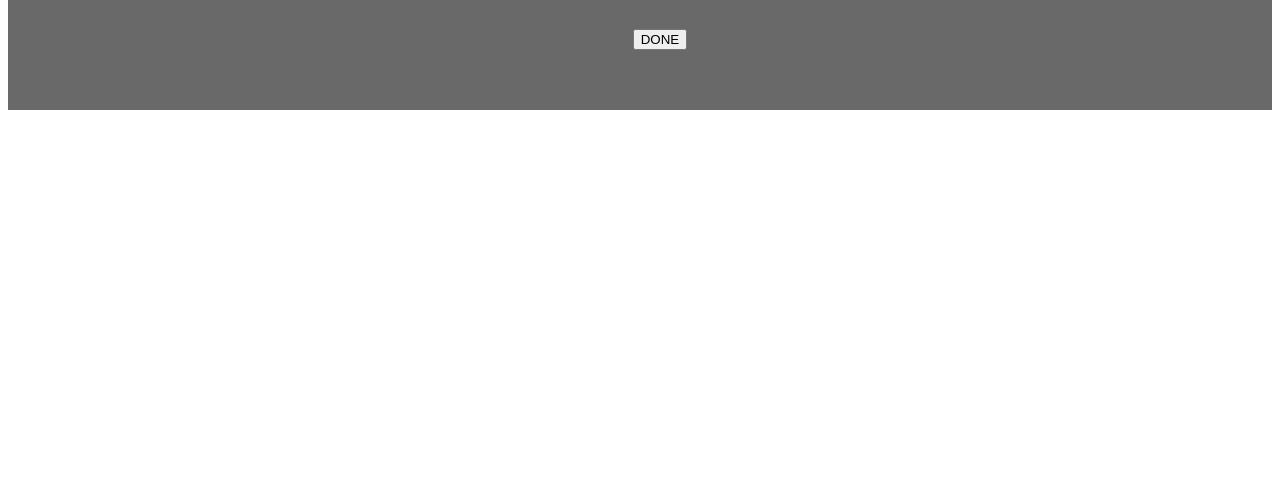
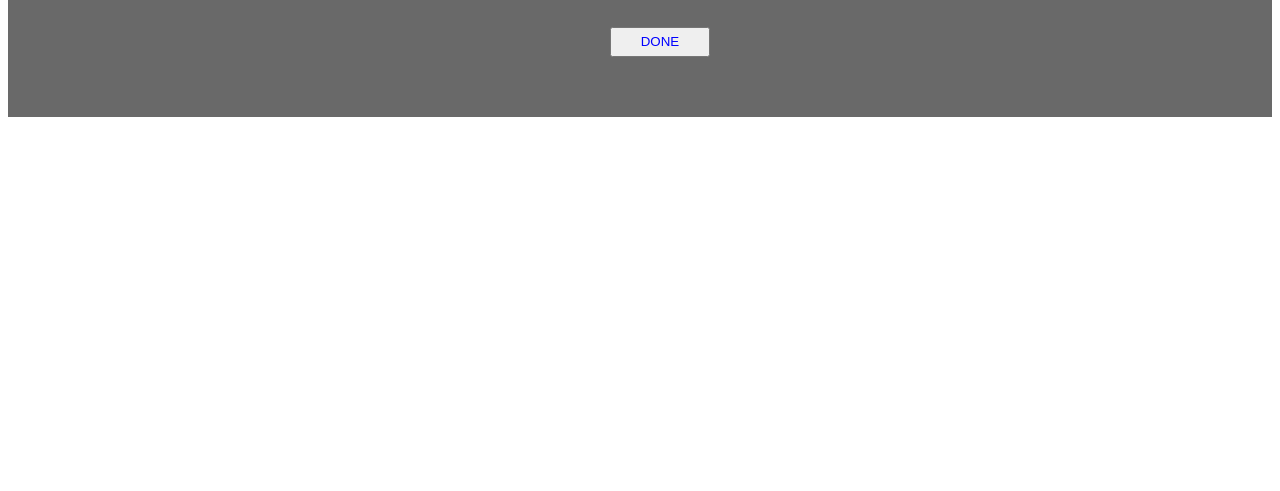
Before and after one commit to touyukunn/todoList_new, a plain HTML site: page index.html in a window 1280 px wide. Shown: the part 309-800 px from the top of the page. Drawn offline with Linux system fonts and the light colour scheme.

Commit message:
ボタンサイズ変更

```diff
--- a/index.html
+++ b/index.html
@@ -6,10 +6,16 @@
     <meta name="viewport" content="width=device-width, initial-scale=1.0">
     <title>Todo</title>
     <style type="text/css">
-        .done {
-            text-decoration: line-through;
-        }
+.done
+{
+  text-decoration: line-through;
 
+}
+#done{
+  width:100px;
+  height:30px;
+  color:blue;
+}
 
 
     button#done
```
